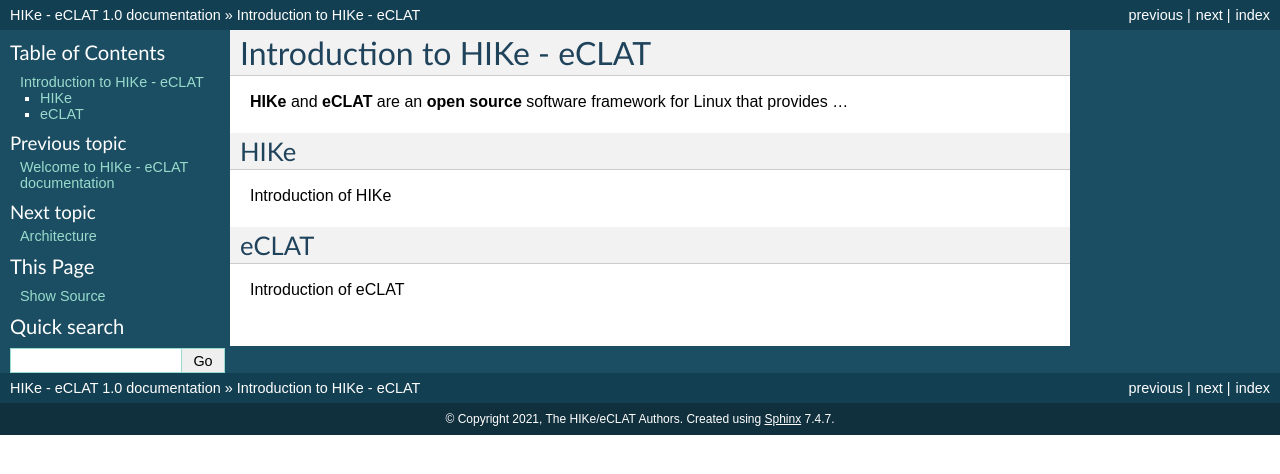
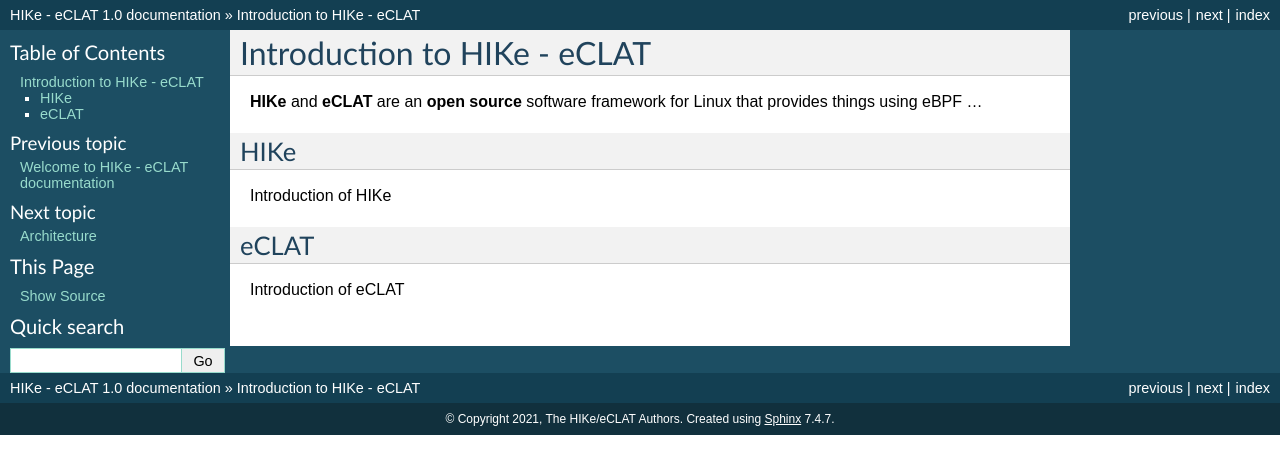
Before and after one commit to hike-eclat/docs, a Sphinx documentation site: the page built from docs/intro.md, in a window 1280 px wide. Shown: the top 474 px of the page. Built offline with Sphinx 7.4.7, drawn with Linux system fonts in a browser that asks for light colours; pages that are not in the unit, such as notebooks, are missing from menus.

Commit message:
Update intro.md

```diff
--- a/docs/intro.md
+++ b/docs/intro.md
@@ -1,6 +1,6 @@
 # Introduction to HIKe - eCLAT
 
-**HIKe** and **eCLAT** are an **open source** software framework for Linux that provides ...
+**HIKe** and **eCLAT** are an **open source** software framework for Linux that provides things using eBPF ...
 
 ## HIKe
 
```
